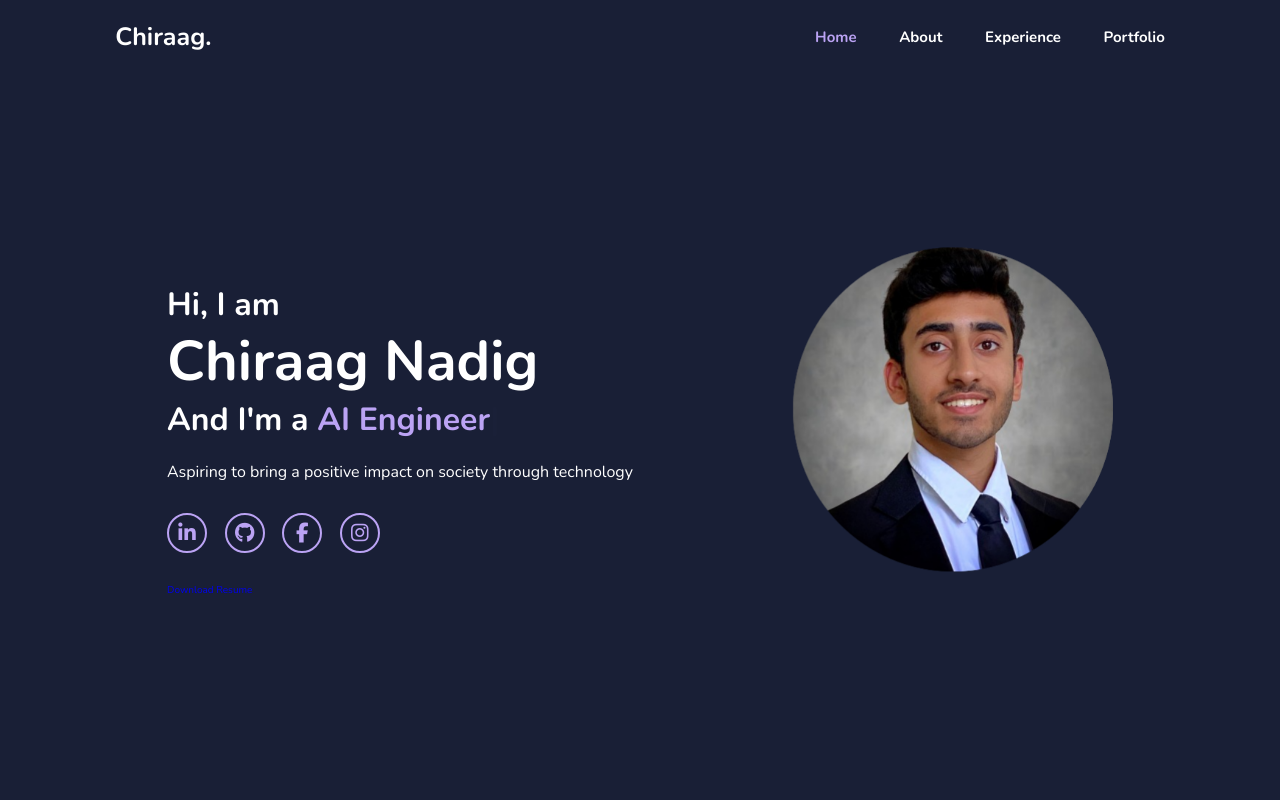
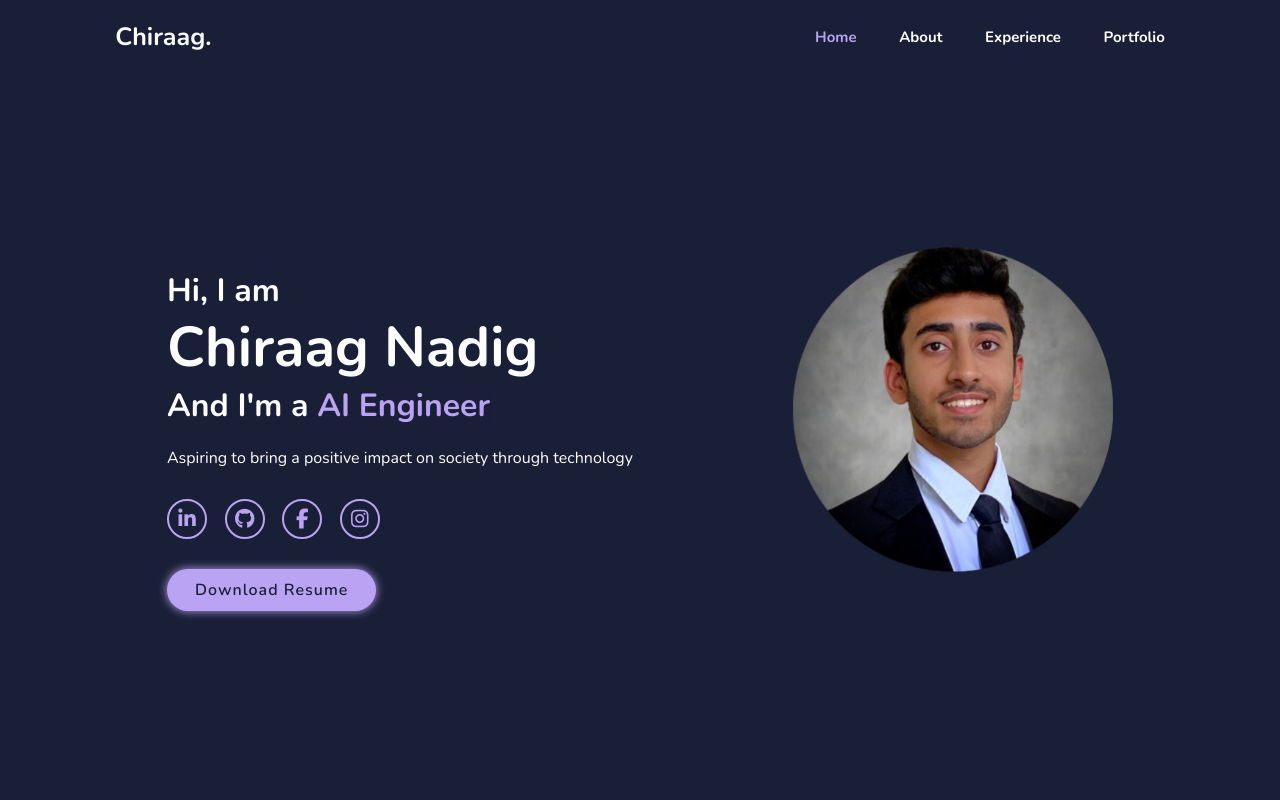
Before and after one commit to ChiraagNadig/Personal-Website, a plain HTML site: page index.html in a window 1280 px wide. Shown: the top 800 px of the page. Drawn offline with nearby package versions, Linux system fonts and the light colour scheme.

Commit message:
Update index.html

```diff
--- a/index.html
+++ b/index.html
@@ -25,7 +25,6 @@
                 <a href="#about">About</a>
                 <a href="#services">Experience</a>
                 <a href="#portfolio">Portfolio</a>
-                <!-- <a href="#contact">Contact</a> -->
             </nav>
         </header>
 
@@ -42,7 +41,7 @@
                     <a href="https://www.facebook.com/chiraag.nadig.3/" target="_blank"><i class="fa-brands fa-facebook-f"></i></a>
                     <a href="https://www.instagram.com/chiraag.nadig/?utm_source=ig_web_button_share_sheet&igsh=ZDNlZDc0MzIxNw%3D%3D" target="_blank"><i class="fa-brands fa-instagram"></i></a>
                 </div>
-                <a href="https://chiraagnadigresume.tiiny.site/" target="_blank">Download Resume</a>
+                <a href="https://chiraagnadigresume.tiiny.site/" class="btn" target="_blank">Download Resume</a>
             </div>
 
             <div class="home-img">
```
